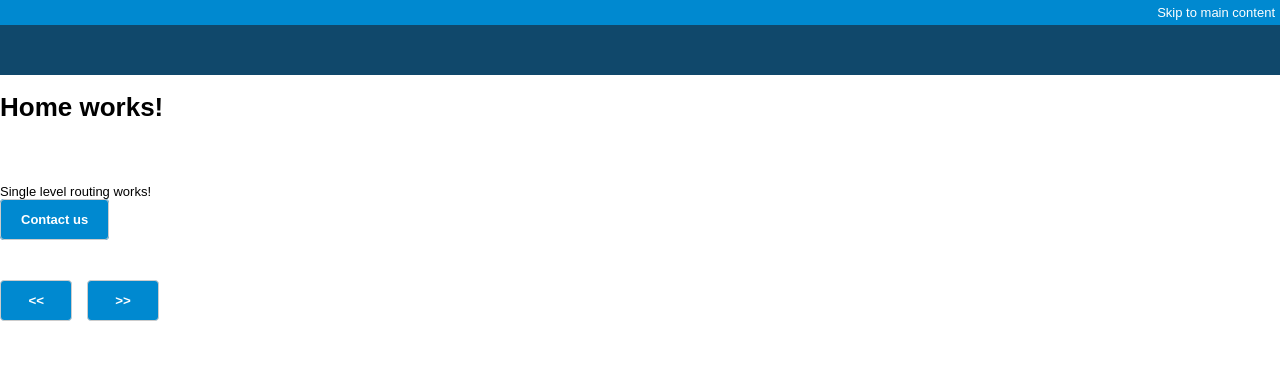
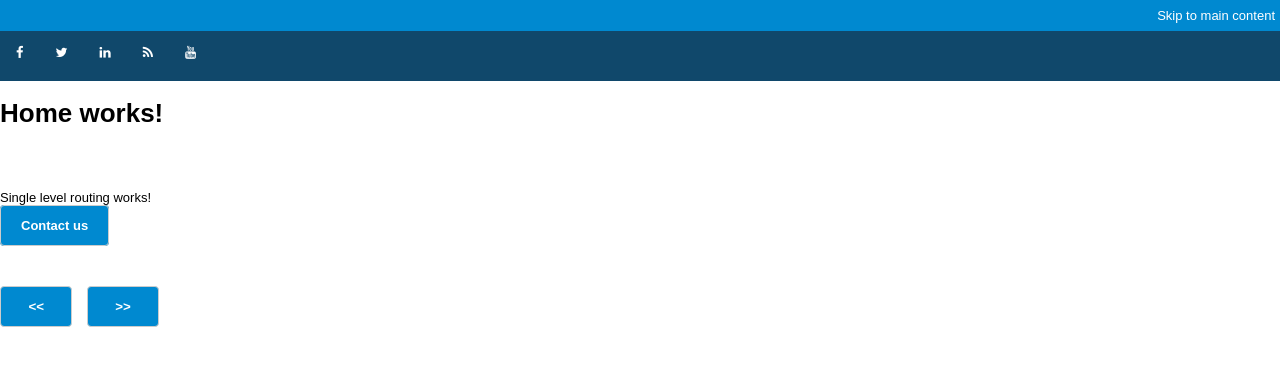
Before and after one commit to nileshsuryanarayan/DemoFE, an Angular app: page / in a window 1280 px wide. Shown: the top 366 px of the page. Built offline with nearby package versions, Linux system fonts and the light colour scheme.

Commit message:
social icons

```diff
--- a/src/app/app.component.css
+++ b/src/app/app.component.css
@@ -1,6 +1,6 @@
 #skip-content {
   background-color: #0089d0;
-  padding: 5px 0px;
+  padding: 8px 0px;
   width: 100%;
 }
 #skip-content-text {
@@ -18,24 +18,25 @@
   background-color: #10486b;
 }
 
-/* ul {
+ ul {
   list-style-type: none;
-  margin: 0;
+  margin: auto;
   padding: 0;
   overflow: hidden;
-  background-color: #333;
 }
 
-li.menu-item { float: left; }
+li { /* li.menu-item */
+  float: left;
+}
 
-li.menu-item a {
+li a { /* li.menu-item a */
   display: block;
   color: white;
   text-align: center;
   padding: 14px 16px;
   text-decoration: none;
 }
-
+/*
 li.menu-item a:hover {
   background-color: #4CAF50;
   color: white;
--- a/src/app/app.component.html
+++ b/src/app/app.component.html
@@ -15,6 +15,14 @@
 <div class="row">
   <div class="social-icons">
     <!-- first 3 columns, bootstap grid model -->
+    <ul>
+      <li><a aria-label="Facebook" href="https://www.facebook.com/bseindia" target="_blank" class="social-icon" title="Facebook"><i class="fa fa-facebook"></i></a></li>
+      <li><a aria-label="twitter" href="#" onclick="Display(1);" class="social-icon" title="Twitter"><i class="fa fa-twitter"></i></a></li>
+      <li><a aria-label="Linkedin" href="https://www.linkedin.com/company/bombay-stock-exchange-limited?trk=cp_followed_name_bombay-stock-exchange-limited" target="_blank" class="social-icon" title="Linkedin"><i class="fa fa-linkedin"></i></a></li>
+
+      <li><a aria-label="RSS" data-toggle="modal" data-target="#rss1" href="#" class="social-icon" title="RSS"><i class="fa fa-rss"></i></a></li>
+      <li><a aria-label="Youtube" href="https://www.youtube.com/user/BSEworld" target="_blank" class="social-icon" title="Youtube"><i class="fa fa-youtube"></i></a></li>
+  </ul>
   </div>
   <div>
     <!-- last 9 columns, bootstap grid model -->
--- a/src/index.html
+++ b/src/index.html
@@ -3,11 +3,12 @@
 
 <head>
   <meta charset="utf-8">
-  <meta name="viewport" content="width=device-width, initial-scale=1.0">
-  <!-- <meta name="viewport" content="width=device-width, initial-scale=1.0, maximum-scale=1.0, user-scalable=0"> -->
+  <meta name="viewport" content="width=device-width, initial-scale=1.0, maximum-scale=1.0, user-scalable=0">
   <title>BSE</title>
   <base href="/">
   <link rel="icon" type="image/gif" href="./assets/bse.jpg" sizes="32x32">
+  <!-- font-awesome -->
+  <link rel="stylesheet" href="https://cdnjs.cloudflare.com/ajax/libs/font-awesome/4.7.0/css/font-awesome.min.css">
 </head>
 
 <body>
```
